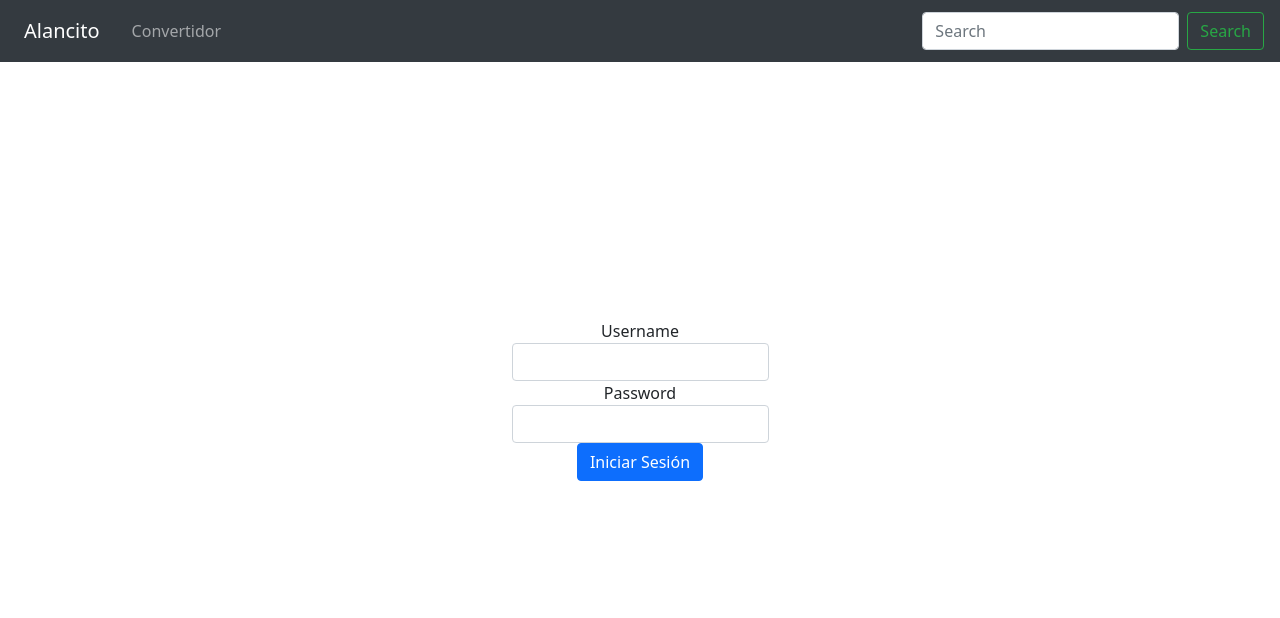
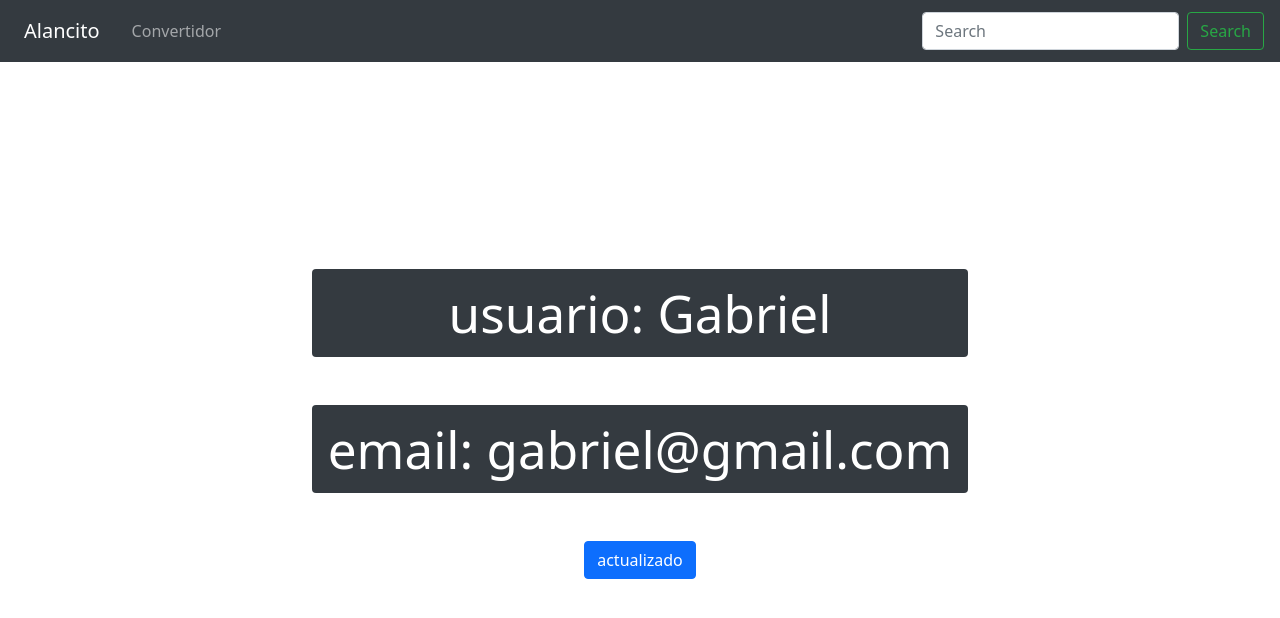
Before and after one commit to alanBonnet/riakxd, a React (Vite) app: page / in a window 1280 px wide. Shown: the top 618 px of the page. Built offline with nearby package versions, Linux system fonts and the light colour scheme.

Commit message:
backup 28/10/2022

```diff
--- a/index.html
+++ b/index.html
@@ -18,5 +18,6 @@
   <body>
     <div id="root"></div>
     <script type="module" src="/src/main.tsx"></script>
+
   </body>
 </html>
--- a/src/App.tsx
+++ b/src/App.tsx
@@ -4,6 +4,7 @@ import Navbar from './components/Navbar';
 import Table_Conversions from './components/Table_Conversions';
 import BodyRickAndMorty from './components/BodyRickAndMorty';
 import Miapp from './components/Miapp';
+import Lifecycle from './components/Lifecycle';
 const dataDB = {
     username: " Alancito ",
     prefColor: "White"
@@ -21,7 +22,8 @@ function App() {
             </header>
             {/* <Table_Conversions bootstrapClass="my-5 bg-primary rounded p-3" text_color="white"/> */}
             {/* <BodyRickAndMorty /> */}
-            <Miapp />
+            <Lifecycle />
+            {/* <Miapp /> */}
         </>
     )
 }
--- /dev/null
+++ b/src/components/Lifecycle.tsx
@@ -0,0 +1,43 @@
+import React,{useEffect, useState} from 'react'
+import getUser from '../helpers/getUser';
+interface Props {
+
+}
+interface userInterface {
+    [name: string]: string;
+
+}
+
+const initialUser :userInterface = {
+    name:"Gabriel",
+    email:"gabriel@gmail.com"
+}
+const Lifecycle = () => {
+    const [user, setUser] = useState(initialUser)
+    const [textito,setTextito] = useState('actualizar')
+
+
+    const updateUser = () => {
+        getUser().then((newUser)=>{
+            setUser(newUser)
+        })
+    }
+    useEffect(()=>{
+        setTextito('actualizado')
+
+    })
+    return (
+        <>
+            <h1 className='bg-dark rounded p-3 m-5 text-white'>usuario: {`${user?.['name'] ?? ""}`}</h1>
+            <h1 className='bg-dark rounded p-3 m-5 text-white'>email: {`${user?.['email'] ?? ""}`}</h1>
+            <button
+                onClick={updateUser}
+                className="btn btn-primary">
+                    {textito}
+
+            </button>
+        </>
+    )
+}
+
+export default Lifecycle
--- /dev/null
+++ b/src/helpers/getUser.tsx
@@ -0,0 +1,10 @@
+const getUser = async() => {
+    const userId = Math.floor((Math.random()*10)+1)
+
+    const url = `http://jsonplaceholder.typicode.com/users/${userId}`;
+    const response = await fetch(url);
+    const json = await response.json();
+    return json;
+}
+
+export default getUser
```
Also changed, not shown: src/components/BodyRickAndMorty.tsx (+29 -3 lines).
